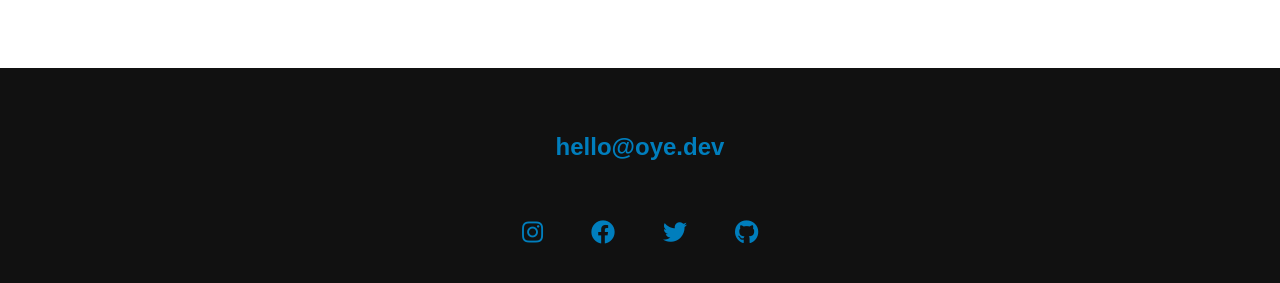
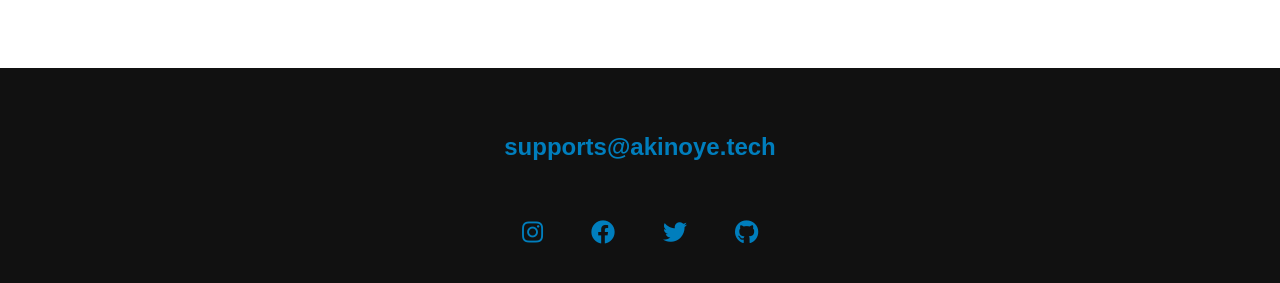
Before and after one commit to CodewithOye/Codewithoye.github.io, a plain HTML site: page index.html in a window 1280 px wide. Shown: the part 4474-4757 px from the top of the page. Drawn offline with nearby package versions, Linux system fonts and the light colour scheme; files whose address does not match are found by name; a web font is replaced by a local one.

Commit message:
Update index.html

```diff
--- a/index.html
+++ b/index.html
@@ -187,7 +187,7 @@
         <!-- Footer -->
         <footer class="footer">
             <!-- replace with your own email address -->
-            <a href="mailto:hello@oye.dev" class="footer__link">hello@oye.dev</a>
+            <a href="mailto:supports@akinoye.tech" class="footer__link">supports@akinoye.tech</a>
             <ul class="social-list">
                 <li class="social-list__item">
                     <a class="social-list__link" href="https://www.instagram.com/dev_oyeofficial/" target="_blank">
```
